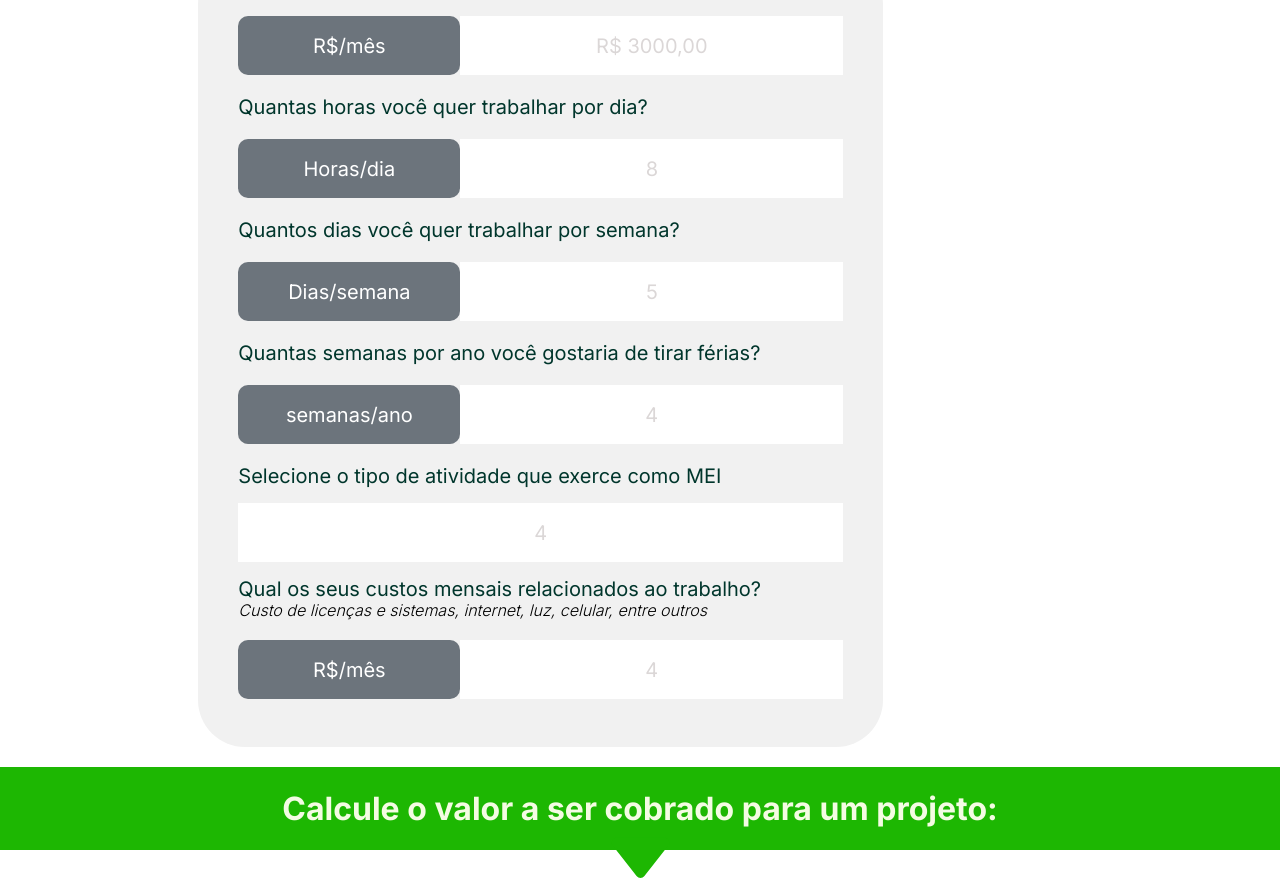
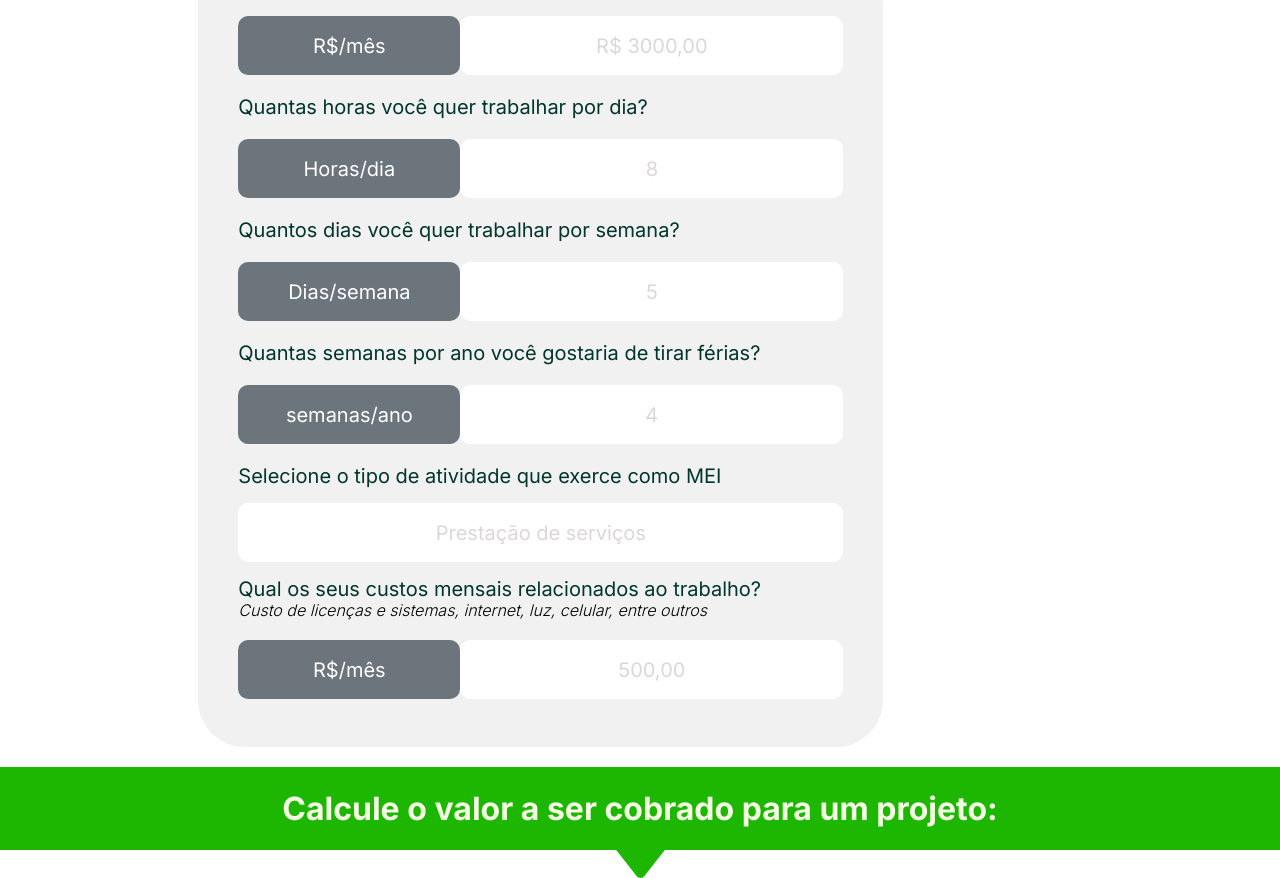
Before and after one commit to J0aoCunha/React-Calculadorafreela, a React (Vite) app: page / in a window 1280 px wide. Shown: the part 574-1452 px from the top of the page. Built offline with nearby package versions, Linux system fonts and the light colour scheme.

Commit message:
feat: atualizando o placeholder e melhorando estilos

```diff
--- a/src/global.css
+++ b/src/global.css
@@ -96,6 +96,7 @@
   outline: none;
 
   font-size: 20px;
+  border-radius: 10px;
 }
 
  span{
@@ -128,6 +129,8 @@
   margin: 15px 0;
 
   font-size: 20px;
+
+  border-radius: 10px;
 }
 
 .serviceProvision::placeholder{
--- a/src/main.tsx
+++ b/src/main.tsx
@@ -55,7 +55,7 @@ ReactDOM.createRoot(document.getElementById('root')!).render(
               type="text"
               name="days"
               id="days"
-              placeholder="4"
+              placeholder="Prestação de serviços"
             />
             <label>Qual os seus custos mensais relacionados ao trabalho?</label>
             <span>
@@ -65,7 +65,7 @@ ReactDOM.createRoot(document.getElementById('root')!).render(
               <div className="indicator">
                 <span>R$/mês</span>
               </div>
-              <input type="text" name="week" id="week" placeholder="4" />
+              <input type="text" name="week" id="week" placeholder="500,00" />
             </div>
           </div>
         </form>
```
